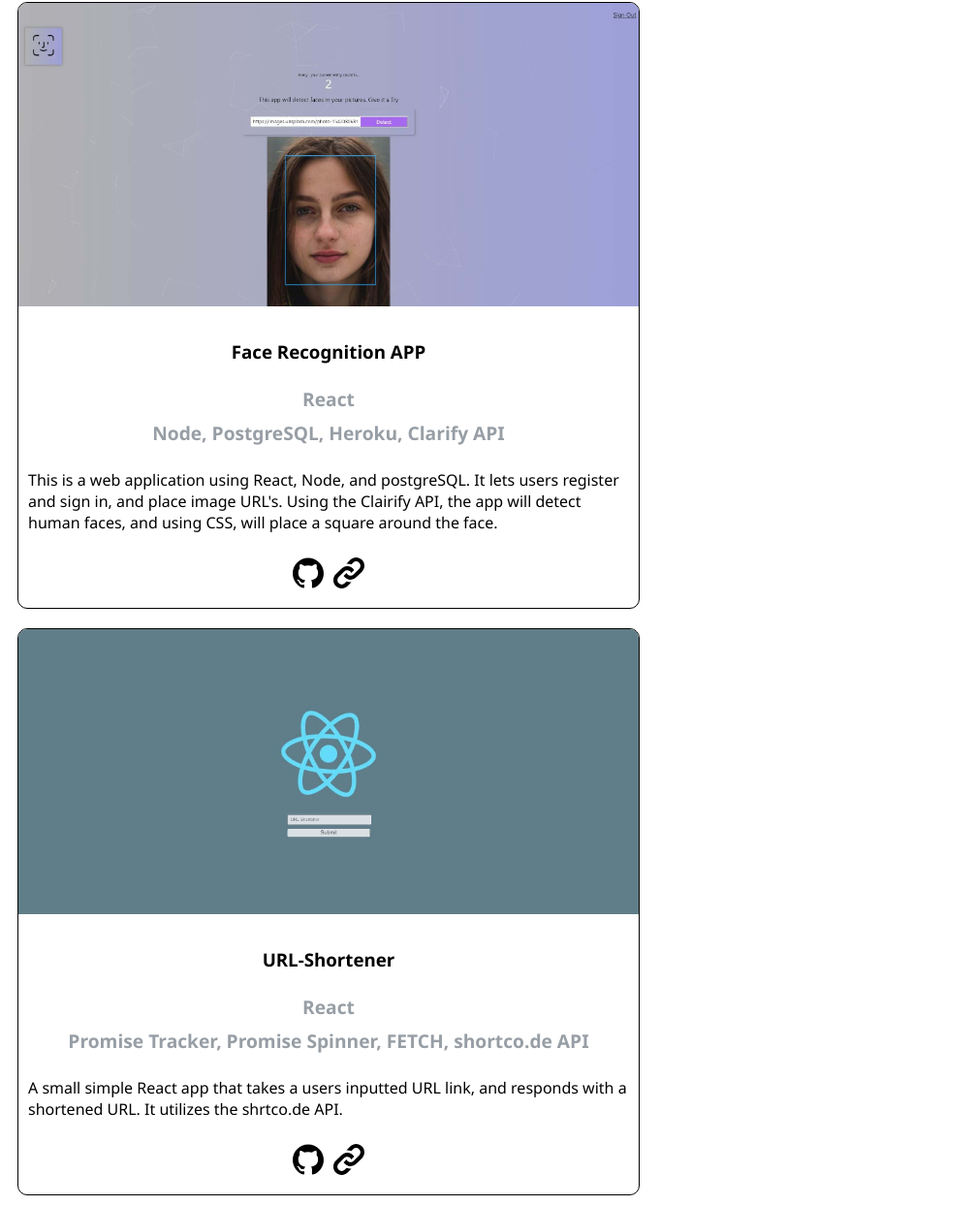
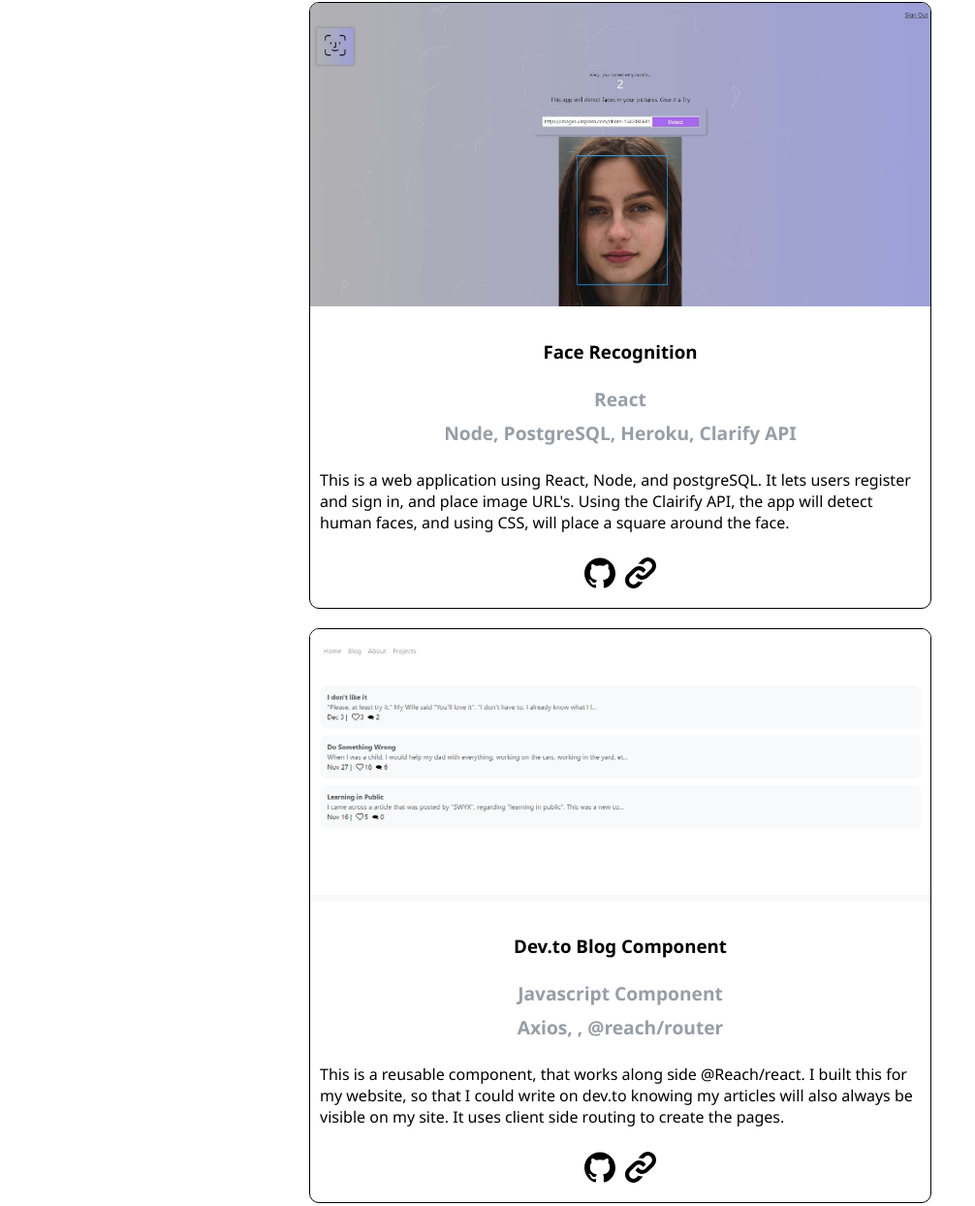
Before and after one commit to aswaff/Portfolio, a Gatsby site: page /projects in a window 1280 px wide. Shown: the part 522-1766 px from the top of the page at 97% size, without its empty margins (0-1006 px from the left). Built offline with nearby package versions, Linux system fonts and the light colour scheme; Gatsby itself is replaced by a stand-in of ours.

Commit message:
Added more styling, and added my dev.to project to project page

```diff
--- a/src/components/Title/title.jsx
+++ b/src/components/Title/title.jsx
@@ -8,7 +8,7 @@
     return (
         <div className="title-wrapper">
             <div className="title">
-                <span>I'm Avery Swafford <br /> A fullstack web developer.</span>
+                <span>Avery Swafford <br />Fullstack Development</span>
                 <div className="subtitle">
                     <span>I am a self taught full-stack Web Developer.  I have experience in Node.js, React, Gatsby, JavaScript, and CSS/HTML.
                        I love to continually learn and I blog about what I learn and share my experiences in development.</span>
--- a/src/components/projects/projectCard.component.styles.css
+++ b/src/components/projects/projectCard.component.styles.css
@@ -1,6 +1,7 @@
 .project-page-wrapper {
     display: flex;
     flex-wrap: wrap;
+    justify-content: center;
 }
 
 .project-wrapper {
--- a/src/components/projects/projectData.js
+++ b/src/components/projects/projectData.js
@@ -2,7 +2,7 @@
 
 const ProjectData = [
     {
-        "title": "Face Recognition APP",
+        "title": "Face Recognition",
         "image": "/projects/facerecognition.jpg",
         "description": `This is a web application using React, Node, and postgreSQL. It lets users register and sign in,
                         and place image URL's. Using the Clairify API, the app will detect human faces, and using CSS, will place a
@@ -18,6 +18,22 @@
 
     },
 
+    {
+        "title": "Dev.to Blog Component",
+        "image": "/projects/devtocomponent.png",
+        "description": `This is a reusable component, that works along side @Reach/react. I built this for my website,
+                        so that I could write on dev.to knowing my articles will also always be visible on my site. It uses client
+                        side routing to create the pages.
+                        `,
+        "github_link": "https://github.com/aswaff/dev.to-Blog-Component",
+        "live_link": "https://aswaff.dev/blog",
+        "tech_used": {
+            "library": "Javascript Component",
+            "tech": "Axios, , @reach/router",
+
+        },
+
+    },
 
      {
         "title": "URL-Shortener",
```
Also changed, not shown: static/projects/devtocomponent.png (added).
